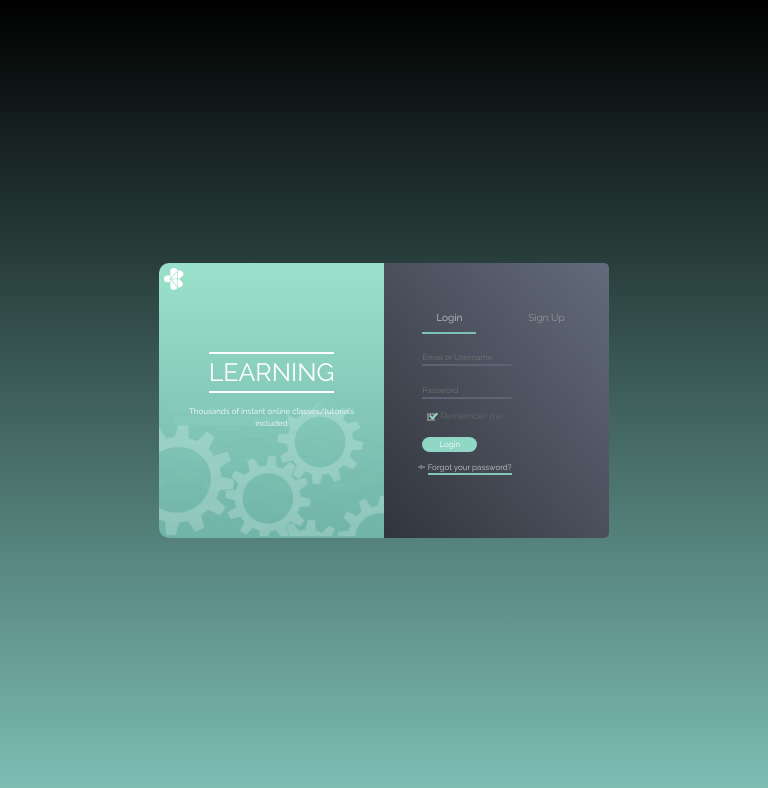
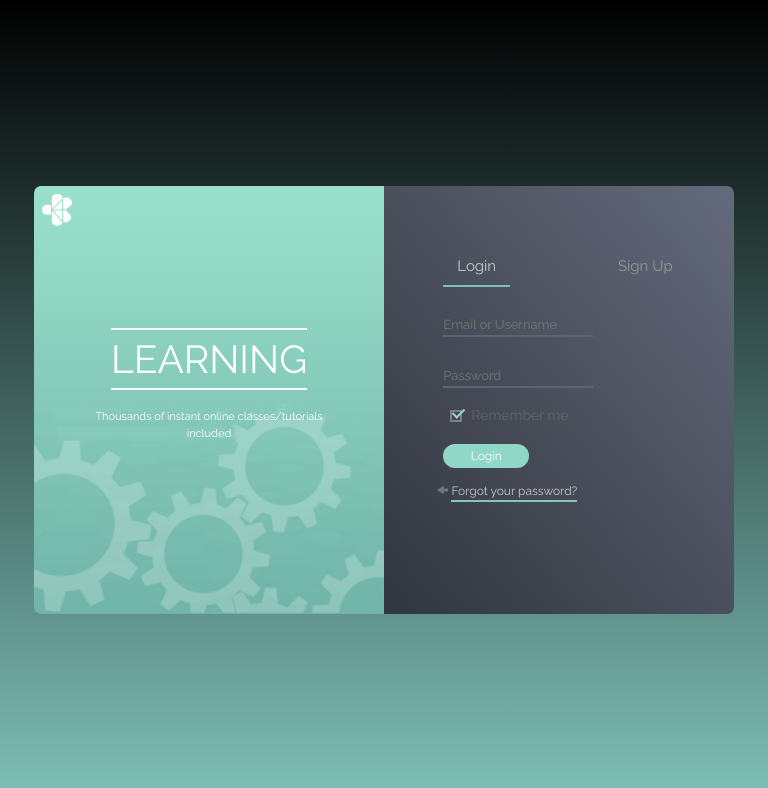
Before and after one commit to AlexMel83/AccessTeamProjects, a plain HTML site: page index.html in a window 768 px wide. Drawn offline with nearby package versions, Linux system fonts and the light colour scheme.

Commit message:
Fixed mobile and tablet view

```diff
--- a/style.css
+++ b/style.css
@@ -87,7 +87,7 @@ body {
    height: 550px;
    top: calc(50% - 550px/2);
    left: calc(50% - 900px/2);
-   position: fixed;
+   position: absolute;
    display: flex;
    justify-content: center;
 }
@@ -198,10 +198,6 @@ input[type="password"] {
    padding-left: 35px;
    cursor: pointer;
    font-size: 18px;
-   -webkit-user-select: none;
-   -moz-user-select: none;
-   -ms-user-select: none;
-   user-select: none;
    color: #666;
 }
 
@@ -294,109 +290,113 @@ input[type="password"] {
 
    /* TABLET */
    .modalwindow {
-      width: 450px;
-      height: 275px;
-      top: calc(50% - 275px/2);
-      left: calc(50% - 450px/2);
+      width: 700px;
+      height: 428px;
+      top: calc(50% - 428px/2);
+      left: calc(50% - 700px/2);
    }
 
    .leftwindow {
-      border-radius: 10px 0 0 10px;
+      border-radius: 7px 0 0 7px;
    }
 
    .logo {
-      width: 20px;
-      height: 22px;
+      width: 31px;
+      height: 32px;
       position: absolute;
-      top: 5px;
-      left: 5px;
+      top: 8px;
+      left: 8px;
    }
 
    .left__title {
-      font-size: 25px;
+      font-size: 39px;
       border-top: solid 2px white;
       border-bottom: solid 2px white;
-      margin-top: -7px;
+      margin-top: -11px;
    }
 
    .left__description {
-      margin: 12px 3px;
-      font-size: 8px;
-      padding: 0 12px;
+      margin: 19px 20px;
+      font-size: 11px;
    }
 
    .rightwindow {
-      border-radius: 0 5px 5px 0;
-      font-size: 9px;
-      padding: 40px 0 0 8px;
+      border-radius: 0 7px 7px 0;
+      font-size: 12px;
+      padding: 62px 0 0 12px;
    }
 
    #login-tab,
    #sign-tab {
-      font-size: 10px;
+      font-size: 15px;
    }
 
    input[type="text"],
    input[type="password"] {
-      height: 15px;
-      font-size: 8px;
-      margin-top: 18px;
+      height: 23px;
+      font-size: 13px;
+      margin-top: 28px;
    }
 
    .remember {
-      margin-top: 11px;
-      padding-left: 18px;
-      font-size: 9px;
+      margin-top: 17px;
+      padding-left: 28px;
+      font-size: 14px;
    }
 
    .highload2 {
-      top: 3px;
-      left: 5px;
-      height: 8px;
-      width: 8px;
+      top: 5px;
+      left: 7px;
+      height: 12px;
+      width: 12px;
    }
 
    .remember .highload2:after {
-      left: 2px;
-      top: -4px;
-      width: 5px;
-      height: 8px;
+      left: 3px;
+      top: -6px;
+      width: 7px;
+      height: 12px;
       border-width: 0 2px 2px 0;
    }
 
    .button {
-      width: 55px;
-      height: 15px;
-      border-radius: 8px;
-      font-size: 8px;
+      width: 86px;
+      height: 24px;
+      border-radius: 12px;
+      font-size: 12px;
    }
 
    #signup {
-      margin-top: 12px;
+      margin-top: 18px;
    }
 
    .forgot {
       border-bottom: 2px solid #83c7ba;
-      margin-top: 9px;
-      font-size: 8px;
-      left: -5px;
+      margin-top: 14px;
+      font-size: 12px;
+      left: -7px;
    }
 
    .arrow {
-      width: 8px;
-      height: 8px;
-      top: 11px;
-      right: 5px;
+      width: 12px;
+      height: 12px;
+      top: 16px;
+      right: 7px;
    }
 }
 
 @media (max-width: 767px) {
 
    /* MOBILE */
+   body {
+      height: 100vh;
+      overflow-y: auto;
+   }
+
    .modalwindow {
       width: 90%;
-      height: 100%;
-      top: 10%;
+      height: 90%;
+      top: 5%;
       left: 5%;
       flex-direction: column;
    }
@@ -404,7 +404,7 @@ input[type="password"] {
    .leftwindow {
       width: 100%;
       background: linear-gradient(#9ae1cb, #71b4a8);
-      border-radius: 10px 0 0 10px;
+      border-radius: 10px 10px 0 0;
    }
 
    .logo {
@@ -423,5 +423,12 @@ input[type="password"] {
    .rightwindow {
       width: 100%;
       padding: 50px 0 40px 15px;
+      border-radius: 0 0 10px 10px;
+   }
+
+   input[type="text"],
+   input[type="password"] {
+      height: 25px;
+      margin-top: 15px;
    }
 }
```
